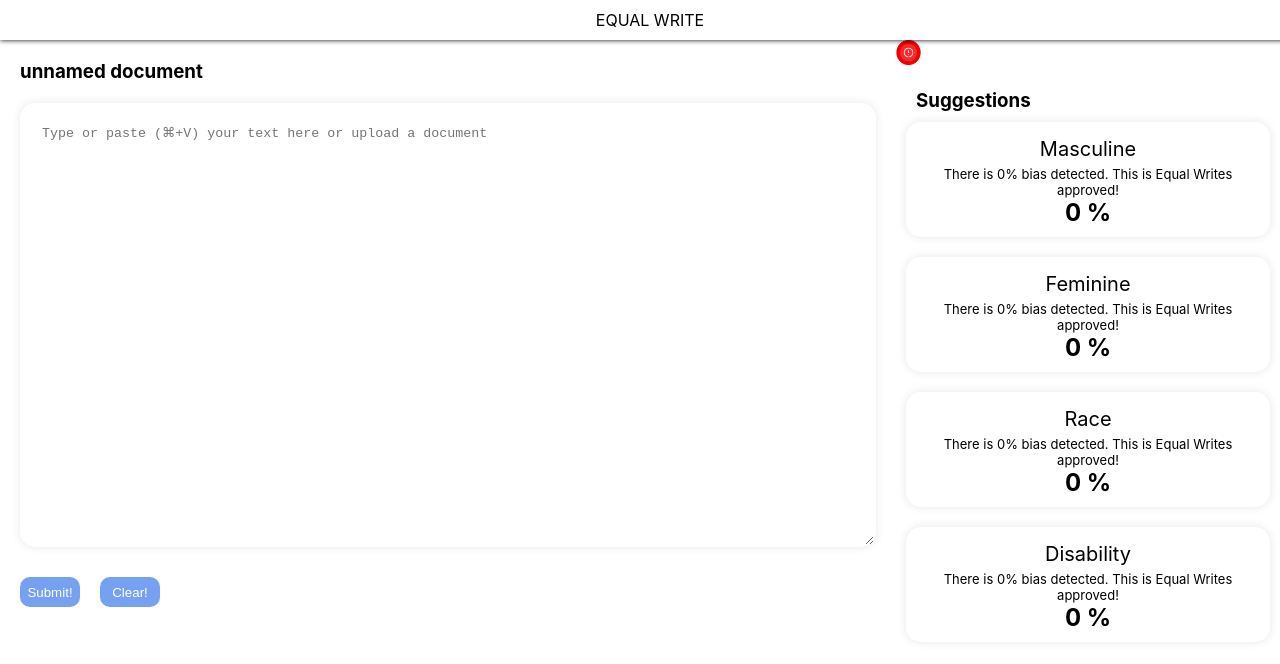
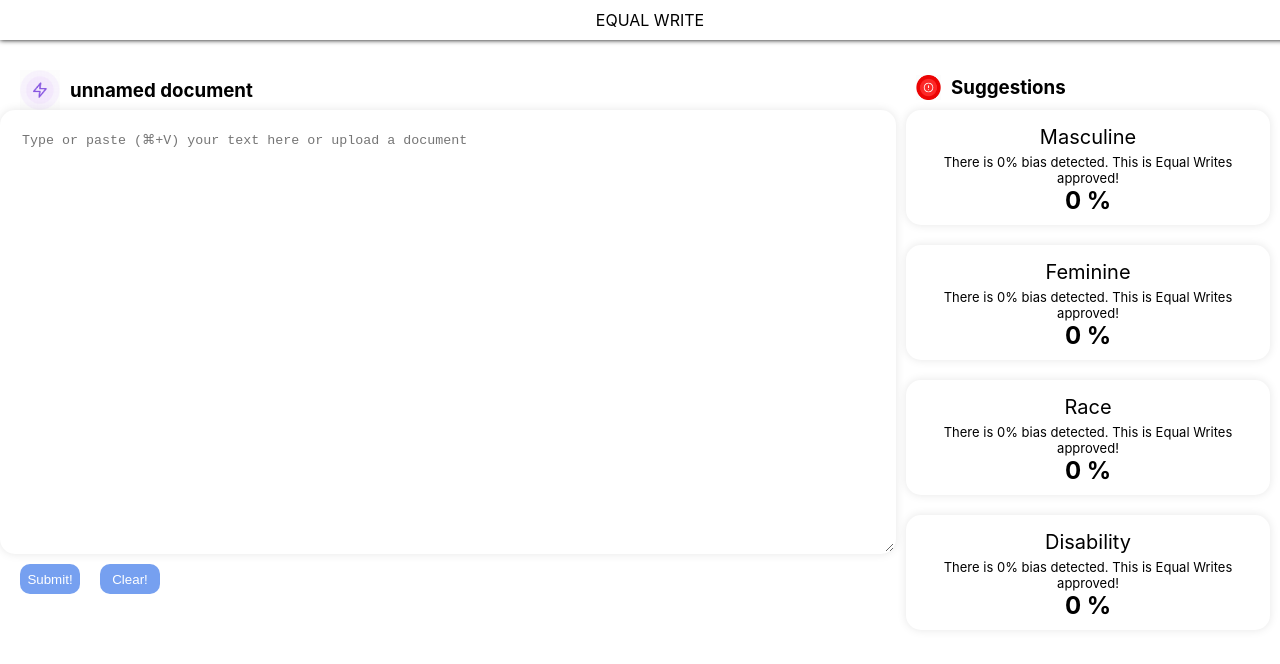
Before and after one commit to bwonCAN/HackCamp2022, a React (Create React App) app in the folder webapp/client/: page / in a window 1280 px wide. Shown: the top 664 px of the page. Built offline with nearby package versions, Linux system fonts and the light colour scheme.

Commit message:
realignment

```diff
--- a/webapp/client/src/App.css
+++ b/webapp/client/src/App.css
@@ -15,14 +15,20 @@
     display: flex;
     flex-direction: column;
     width: 30%;
+    margin-top: 35px;
 }
 
 .input_outercontain{
     width: 70%;
+    margin-top: 10px;
 }
 
+h3{
+    margin-left: 10px;
+}
 
-h3{
+.topic_container{
+    display: flex;
+    align-items: center;
     margin-left: 20px;
-    margin-top: 20px;
 }
--- a/webapp/client/src/App.js
+++ b/webapp/client/src/App.js
@@ -70,7 +70,7 @@ function App() {
         <button className="button" onClick={() => clear()}>Clear!</button>
         </div>
       <div className='profile_container'>
-      <div className='button_container'> <img height="25px" width="25px" className="profilepicture" src={Alert} alt='icon'/> <h3>Suggestions</h3></div>
+      <div className='topic_container'> <img height="25px" width="25px" className="profilepicture" src={Alert} alt='icon'/><h3>Suggestions</h3></div>
       <Profile
       heading= "Masculine"
       percentage = {mas}
--- a/webapp/client/src/components/Input.css
+++ b/webapp/client/src/components/Input.css
@@ -5,7 +5,6 @@
     height: 400px;
     border-radius: 15px;
     box-shadow: 0 0 10px rgba(0,0,0,0.1);
-    margin: 20px;
     padding: 20px;
     border: 2px solid transparent;
 }
--- a/webapp/client/src/components/Input.js
+++ b/webapp/client/src/components/Input.js
@@ -1,6 +1,7 @@
 import React from "react";
 import "./Input.css";
 import { useState } from "react";
+import Icon from "./icon/lightning.png";
 
 
 function Input(props){
@@ -13,7 +14,7 @@ function Input(props){
 
     return (
         <div className="input">
-            <h3>unnamed document</h3>
+            <div className="topic_container"><img src={Icon} height="40px" width="40px"></img><h3>unnamed document</h3></div>
             <form className="input_container" onSubmit={handleText}>
                 <textarea onChange={e => props.setText(e.target.value)} className="input_box" type="text" placeholder="Type or paste (⌘+V) your text here or upload a document"></textarea>
                               {/* removed button here */}
```
Also changed, not shown: webapp/client/src/components/icon/lightning.png (renamed from webapp/client/src/components/icon/Screen Shot 2022-11-06 at 5.58.33 PM.png).
